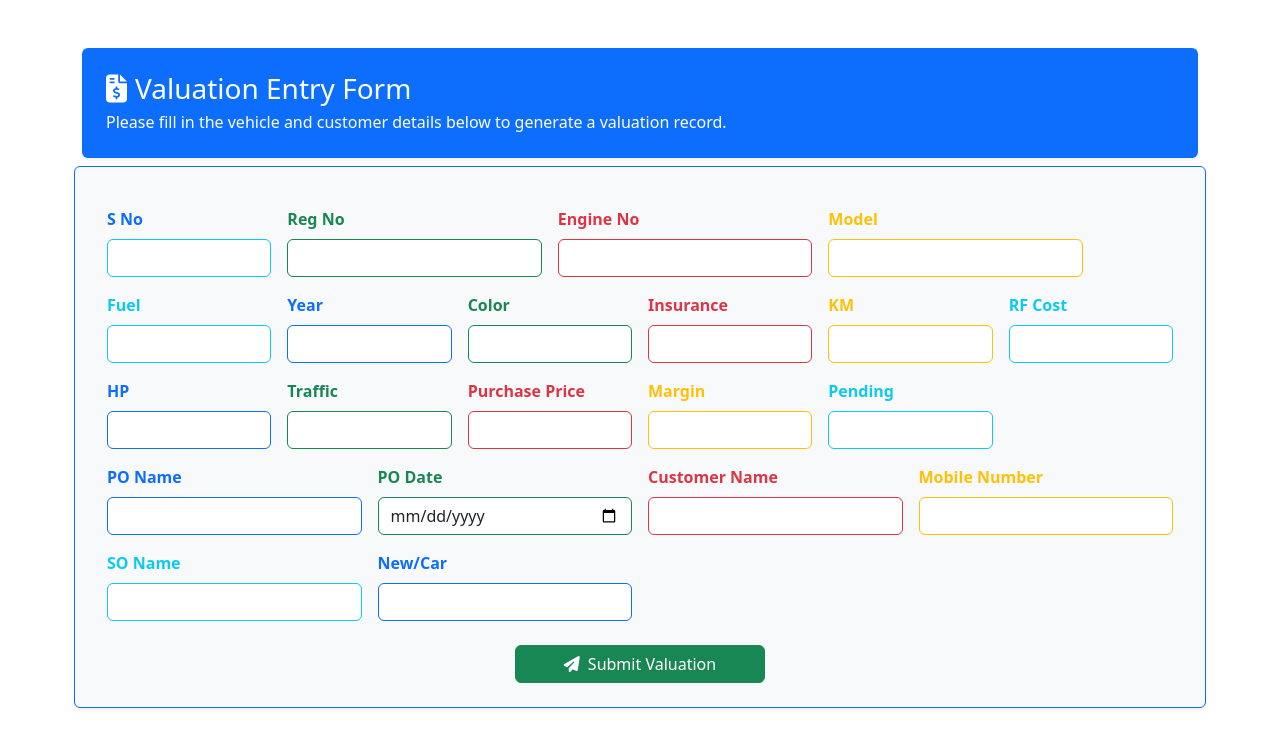
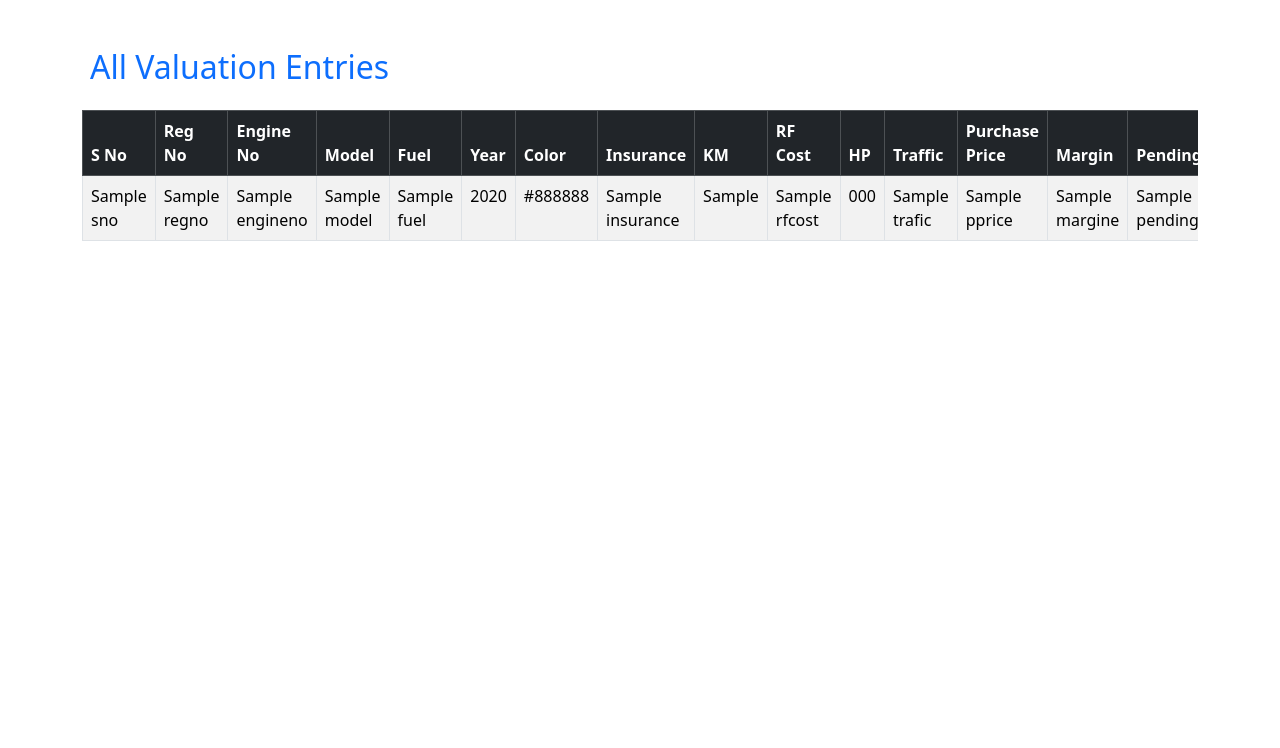
Before and after one commit to ashishinturi/car-valuation-booking-, a Flask app: template templates/booking_form.html in a window 1280 px wide. Shown: the top 748 px of the page. Run offline with Flask 3, Linux system fonts and the light colour scheme; the template is opened without the code that fills it: most values are stand-ins (such as "Sample title", 1, 10 or a date in 2020).

Commit message:
Update valuation form and backend with view page

```diff
--- a/app.py
+++ b/app.py
@@ -1,9 +1,9 @@
-from flask import Flask, render_template, request, redirect, url_for  # type: ignore
-import mysql.connector  # type: ignore
+from flask import Flask, render_template, request, redirect, url_for # type: ignore
+import mysql.connector # type: ignore
 
 app = Flask(__name__)
 
-# ✅ DB connection
+# ✅ Database connection
 try:
     db = mysql.connector.connect(
         host="maglev.proxy.rlwy.net",
@@ -69,11 +69,23 @@ def booking():
             return "Bad form submission"
     return render_template("booking_form.html")
 
-# ✅ Success route
+# ✅ Success page
 @app.route("/success")
 def success():
     return render_template("success.html")
 
+# ✅ Public view page
+@app.route("/view")
+def view():
+    try:
+        cursor = db.cursor(dictionary=True)
+        cursor.execute("SELECT * FROM valuations ORDER BY pdate DESC")
+        records = cursor.fetchall()
+        return render_template("view.html", records=records)
+    except Exception as e:
+        print("View error:", e)
+        return "Unable to load valuation records"
+
 # ✅ Run the app
 if __name__ == "__main__":
     app.run()
--- a/templates/booking_form.html
+++ b/templates/booking_form.html
@@ -2,118 +2,68 @@
 <html lang="en">
 <head>
   <meta charset="UTF-8">
-  <title>Valuation Entry Form</title>
-  <meta name="viewport" content="width=device-width, initial-scale=1">
+  <title>Valuation Records</title>
   <link href="https://cdn.jsdelivr.net/npm/bootstrap@5.3.2/dist/css/bootstrap.min.css" rel="stylesheet">
-  <link rel="stylesheet" href="https://cdnjs.cloudflare.com/ajax/libs/font-awesome/6.4.0/css/all.min.css">
 </head>
 <body>
-  <div class="container mt-5 mb-5">
-    <!-- Heading -->
-    <div class="bg-primary text-white p-4 rounded shadow-sm mb-4">
-      <h3 class="mb-1">
-        <i class="fas fa-file-invoice-dollar me-2"></i>Valuation Entry Form
-      </h3>
-      <p class="mb-0">
-        Please fill in the vehicle and customer details below to generate a valuation record.
-      </p>
+  <div class="container mt-5">
+    <h2 class="text-primary mb-4"><i class="fas fa-table me-2"></i>All Valuation Entries</h2>
+    <div class="table-responsive">
+      <table class="table table-bordered table-striped table-hover">
+        <thead class="table-dark">
+          <tr>
+            <th>S No</th>
+            <th>Reg No</th>
+            <th>Engine No</th>
+            <th>Model</th>
+            <th>Fuel</th>
+            <th>Year</th>
+            <th>Color</th>
+            <th>Insurance</th>
+            <th>KM</th>
+            <th>RF Cost</th>
+            <th>HP</th>
+            <th>Traffic</th>
+            <th>Purchase Price</th>
+            <th>Margin</th>
+            <th>Pending</th>
+            <th>PO Name</th>
+            <th>PO Date</th>
+            <th>Customer Name</th>
+            <th>Mobile</th>
+            <th>SO Name</th>
+            <th>New/Car</th>
+          </tr>
+        </thead>
+        <tbody>
+          {% for row in records %}
+          <tr>
+            <td>{{ row.sno }}</td>
+            <td>{{ row.regno }}</td>
+            <td>{{ row.engineno }}</td>
+            <td>{{ row.model }}</td>
+            <td>{{ row.fuel }}</td>
+            <td>{{ row.year }}</td>
+            <td>{{ row.color }}</td>
+            <td>{{ row.insurance }}</td>
+            <td>{{ row.km }}</td>
+            <td>{{ row.rfcost }}</td>
+            <td>{{ row.hp }}</td>
+            <td>{{ row.trafic }}</td>
+            <td>{{ row.pprice }}</td>
+            <td>{{ row.margine }}</td>
+            <td>{{ row.pending }}</td>
+            <td>{{ row.poname }}</td>
+            <td>{{ row.pdate }}</td>
+            <td>{{ row.customername }}</td>
+            <td>{{ row.mobilenumber }}</td>
+            <td>{{ row.soname }}</td>
+            <td>{{ row.ncar }}</td>
+          </tr>
+          {% endfor %}
+        </tbody>
+      </table>
     </div>
-
-    <!-- Form -->
-    <form method="POST" action="/" class="row g-3 bg-light p-4 rounded shadow-sm border border-primary">
-      <!-- Input Fields -->
-      <div class="col-md-2">
-        <label for="sno" class="form-label text-primary fw-bold">S No</label>
-        <input type="text" class="form-control border-info" id="sno" name="sno">
-      </div>
-      <div class="col-md-3">
-        <label for="regno" class="form-label text-success fw-bold">Reg No</label>
-        <input type="text" class="form-control border-success" id="regno" name="regno">
-      </div>
-      <div class="col-md-3">
-        <label for="engineno" class="form-label text-danger fw-bold">Engine No</label>
-        <input type="text" class="form-control border-danger" id="engineno" name="engineno">
-      </div>
-      <div class="col-md-3">
-        <label for="model" class="form-label text-warning fw-bold">Model</label>
-        <input type="text" class="form-control border-warning" id="model" name="model">
-      </div>
-      <div class="col-md-2">
-        <label for="fuel" class="form-label text-info fw-bold">Fuel</label>
-        <input type="text" class="form-control border-info" id="fuel" name="fuel">
-      </div>
-      <div class="col-md-2">
-        <label for="year" class="form-label text-primary fw-bold">Year</label>
-        <input type="number" class="form-control border-primary" id="year" name="year">
-      </div>
-      <div class="col-md-2">
-        <label for="color" class="form-label text-success fw-bold">Color</label>
-        <input type="text" class="form-control border-success" id="color" name="color">
-      </div>
-      <div class="col-md-2">
-        <label for="insurance" class="form-label text-danger fw-bold">Insurance</label>
-        <input type="text" class="form-control border-danger" id="insurance" name="insurance">
-      </div>
-      <div class="col-md-2">
-        <label for="km" class="form-label text-warning fw-bold">KM</label>
-        <input type="number" class="form-control border-warning" id="km" name="km">
-      </div>
-      <div class="col-md-2">
-        <label for="rfcost" class="form-label text-info fw-bold">RF Cost</label>
-        <input type="number" class="form-control border-info" id="rfcost" name="rfcost">
-      </div>
-      <div class="col-md-2">
-        <label for="hp" class="form-label text-primary fw-bold">HP</label>
-        <input type="text" class="form-control border-primary" id="hp" name="hp">
-      </div>
-      <div class="col-md-2">
-        <label for="trafic" class="form-label text-success fw-bold">Traffic</label>
-        <input type="text" class="form-control border-success" id="trafic" name="trafic">
-      </div>
-      <div class="col-md-2">
-        <label for="pprice" class="form-label text-danger fw-bold">Purchase Price</label>
-        <input type="number" class="form-control border-danger" id="pprice" name="pprice">
-      </div>
-      <div class="col-md-2">
-        <label for="margine" class="form-label text-warning fw-bold">Margin</label>
-        <input type="number" class="form-control border-warning" id="margine" name="margine">
-      </div>
-      <div class="col-md-2">
-        <label for="pending" class="form-label text-info fw-bold">Pending</label>
-        <input type="text" class="form-control border-info" id="pending" name="pending">
-      </div>
-      <div class="col-md-3">
-        <label for="poname" class="form-label text-primary fw-bold">PO Name</label>
-        <input type="text" class="form-control border-primary" id="poname" name="poname">
-      </div>
-      <div class="col-md-3">
-        <label for="pdate" class="form-label text-success fw-bold">PO Date</label>
-        <input type="date" class="form-control border-success" id="pdate" name="pdate">
-      </div>
-      <div class="col-md-3">
-        <label for="customername" class="form-label text-danger fw-bold">Customer Name</label>
-        <input type="text" class="form-control border-danger" id="customername" name="customername">
-      </div>
-      <div class="col-md-3">
-        <label for="mobilenumber" class="form-label text-warning fw-bold">Mobile Number</label>
-        <input type="tel" class="form-control border-warning" id="mobilenumber" name="mobilenumber">
-      </div>
-      <div class="col-md-3">
-        <label for="soname" class="form-label text-info fw-bold">SO Name</label>
-        <input type="text" class="form-control border-info" id="soname" name="soname">
-      </div>
-      <div class="col-md-3">
-        <label for="ncar" class="form-label text-primary fw-bold">New/Car</label>
-        <input type="text" class="form-control border-primary" id="ncar" name="ncar">
-      </div>
-
-      <!-- Submit Button -->
-      <div class="col-12 text-center mt-4">
-        <button type="submit" class="btn btn-success px-5">
-          <i class="fas fa-paper-plane me-2"></i>Submit Valuation
-        </button>
-      </div>
-    </form>
   </div>
 </body>
 </html>
```
